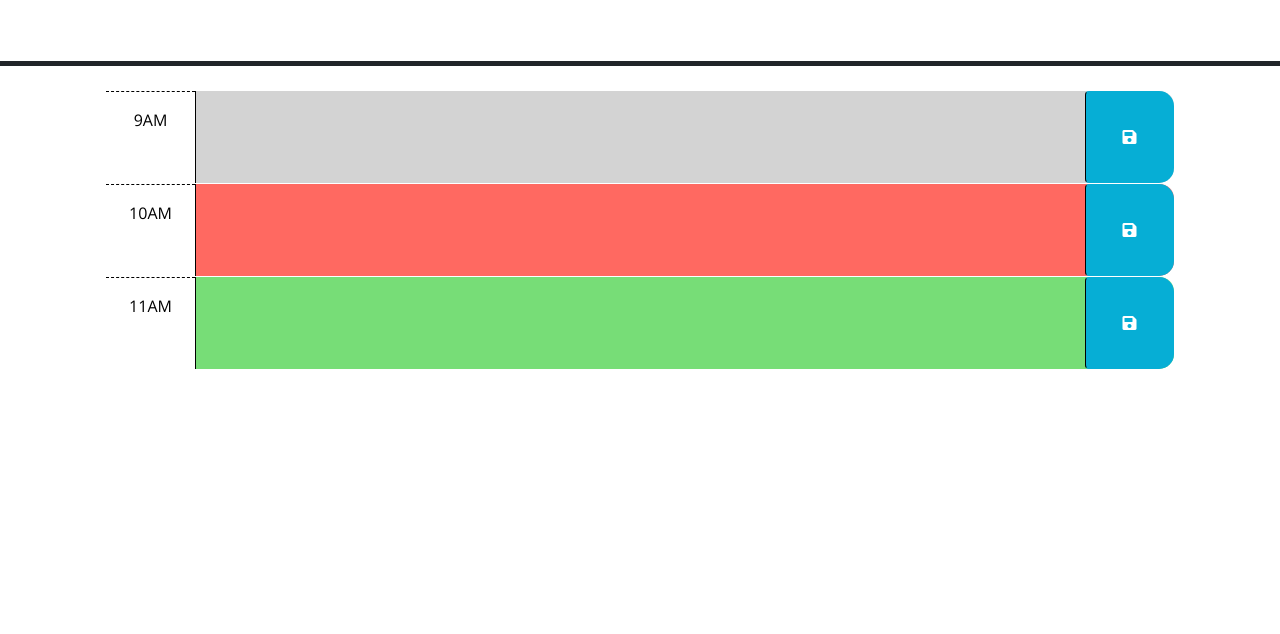
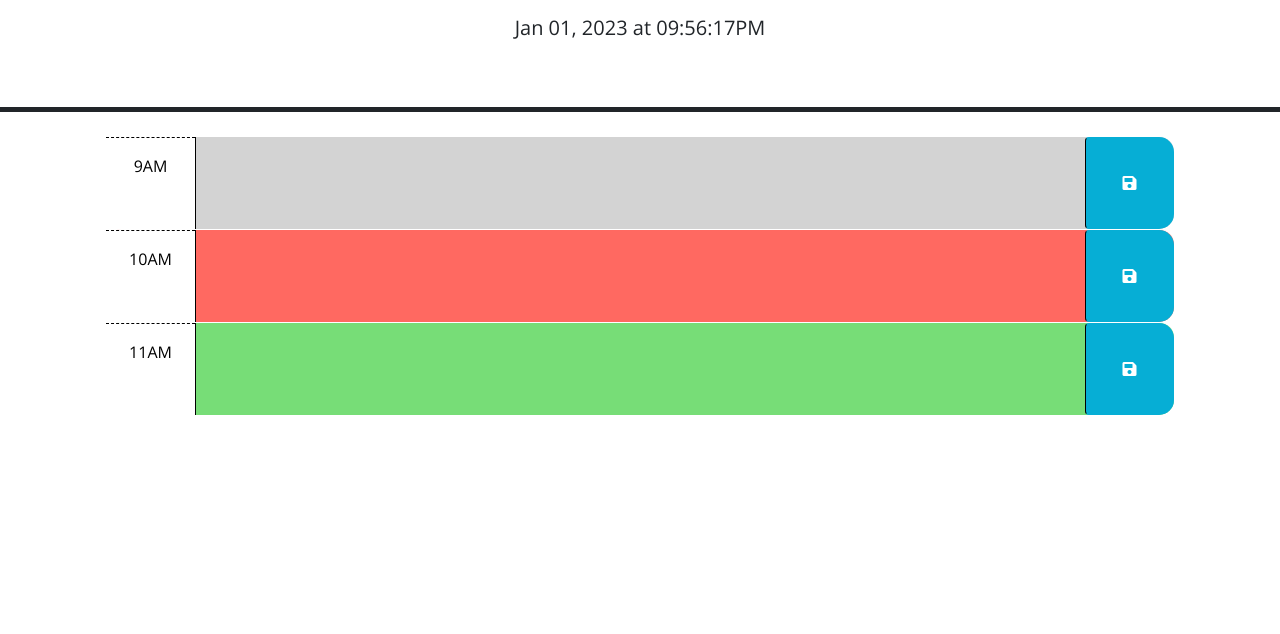
Before and after one commit to Jacob-Jeffries/m5c, a plain HTML site: page Develop/index.html in a window 1280 px wide. Shown: the part 166-800 px from the top of the page. Drawn offline with nearby package versions, Linux system fonts and the light colour scheme.

Commit message:
Added code block to display the current date and Time

```diff
--- a/Develop/index.html
+++ b/Develop/index.html
@@ -26,7 +26,7 @@
     <header class="p-5 mb-4 border-5 border-bottom border-dark text-center">
       <h1 class="display-3">Work Day Scheduler</h1>
       <p class="lead">A simple calendar app for scheduling your work day</p>
-      <p id="currentDay" class="lead"></p>
+      <p id="currT" class="lead"></p>
     </header>
     <div class="container-lg px-5">
       <!-- Use class for "past", "present", and "future" to apply styles to the
--- a/Develop/script.js
+++ b/Develop/script.js
@@ -1,6 +1,14 @@
 // Wrap all code that interacts with the DOM in a call to jQuery to ensure that
 // the code isn't run until the browser has finished rendering all the elements
 // in the html.
+
+//Global Variables
+let currentTime = document.querySelector('#currT');
+let timeLeft = 2;
+
+
+
+
 $(function () {
   // TODO: Add a listener for click events on the save button. This code should
   // use the id in the containing time-block as a key to save the user input in
@@ -18,6 +26,14 @@ $(function () {
   // TODO: Add code to get any user input that was saved in localStorage and set
   // the values of the corresponding textarea elements. HINT: How can the id
   // attribute of each time-block be used to do this?
-  //
+
+
   // TODO: Add code to display the current date in the header of the page.
+  timeInterval = setInterval(function() {
+    if (timeLeft > 1){
+      currentTime.innerText = dayjs().format('MMM DD, YYYY [at] hh:mm:ssA');
+    }else{
+      return;
+    }
+  }, 500);
 });
```
